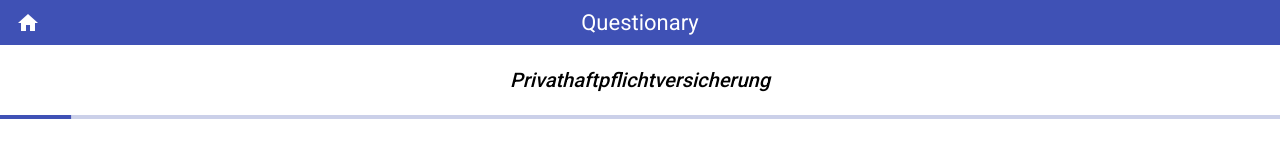
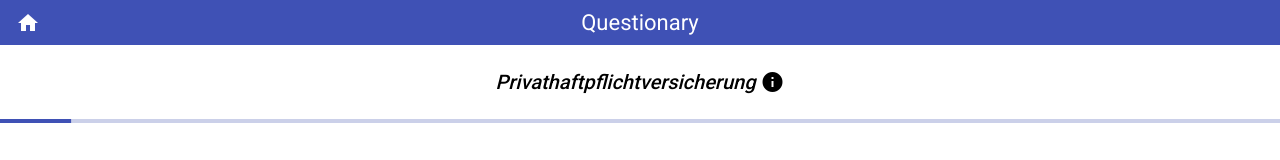
Before and after one commit to farzadjamshidi/questionnaire, an Angular app: page /questions in a window 1280 px wide. Shown: the top 160 px of the page. Built offline with nearby package versions, Linux system fonts and the light colour scheme.

Commit message:
add description to questionary name

```diff
--- a/src/app/main/questions/questions.component.html
+++ b/src/app/main/questions/questions.component.html
@@ -1,10 +1,14 @@
 <div class="o-questions-container" *ngIf="!loading">
 
-  <div class="m-25">
-    <span class="a-question-name">
+  <div class="m-25 a-question-name">
+    <span class="">
       {{questionnaire.name}}
     </span>
-  </div>
+    <mat-icon
+      class="ml-5 cursor-pointer"
+      [matTooltip]="questionnaire.description"
+      >info</mat-icon>
+    </div>
   <mat-progress-bar
     [value]="(activeQuestionIndex+1) * 100 / questionnaire.questions.length"
     >
--- a/src/app/main/questions/questions.component.scss
+++ b/src/app/main/questions/questions.component.scss
@@ -1,11 +1,12 @@
 .o-questions-container {
 }
 .a-question-name {
-  display: block;
   font-size: 20px;
   font-weight: 500;
   font-style: italic;
-  text-align: center;
+  display: flex;
+  align-items: center;
+  justify-content: center;
 }
 .m-question {
   height: calc(100vh - 200px);
--- a/src/app/main/questions/questions.module.ts
+++ b/src/app/main/questions/questions.module.ts
@@ -4,10 +4,12 @@ import { ReactiveFormsModule } from '@angular/forms';
 import { MatButtonModule } from '@angular/material/button';
 import { MatCardModule } from '@angular/material/card';
 import { MatFormFieldModule } from '@angular/material/form-field';
+import { MatIconModule } from '@angular/material/icon';
 import { MatInputModule } from '@angular/material/input';
 import { MatProgressBarModule } from '@angular/material/progress-bar';
 import { MatProgressSpinnerModule } from '@angular/material/progress-spinner';
 import { MatRadioModule } from '@angular/material/radio';
+import { MatTooltipModule } from '@angular/material/tooltip';
 import { RouterModule, Routes } from '@angular/router';
 import { LocalStorage_v0_Question_Repo } from 'src/app/core/repository/localStorage/v0/question_repo.service';
 import { QuestionsComponent } from './questions.component';
@@ -20,6 +22,8 @@ const routes: Routes = [
 const COMPONENT = [QuestionsComponent];
 
 const MATERIAL_MODULES = [
+  MatIconModule,
+  MatTooltipModule,
   MatProgressBarModule,
   MatCardModule,
   MatButtonModule,
```
